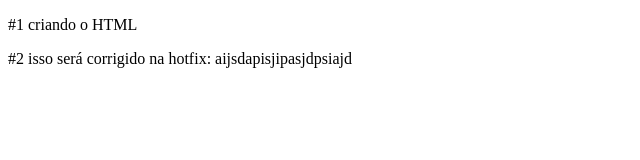
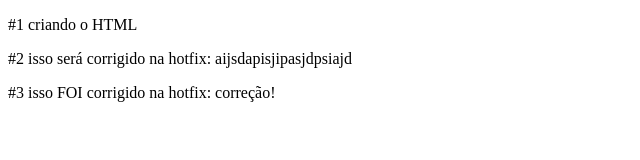
Before and after one commit to praticasUnifor/Marco_Noronha_2427661_EF, a plain HTML site: page index.html in a window 1280 px wide. Shown: the whole page, without its empty margins (0-640 px from the left). Drawn offline with Linux system fonts and the light colour scheme.

Commit message:
primeira correção do arquivo HTML

```diff
--- a/index.html
+++ b/index.html
@@ -8,5 +8,6 @@
 <body>
     <p>#1 criando o HTML</p>
     <p>#2 isso será corrigido na hotfix: aijsdapisjipasjdpsiajd</p>
+    <p>#3 isso FOI corrigido na hotfix: correção!</p>
 </body>
 </html>
```
